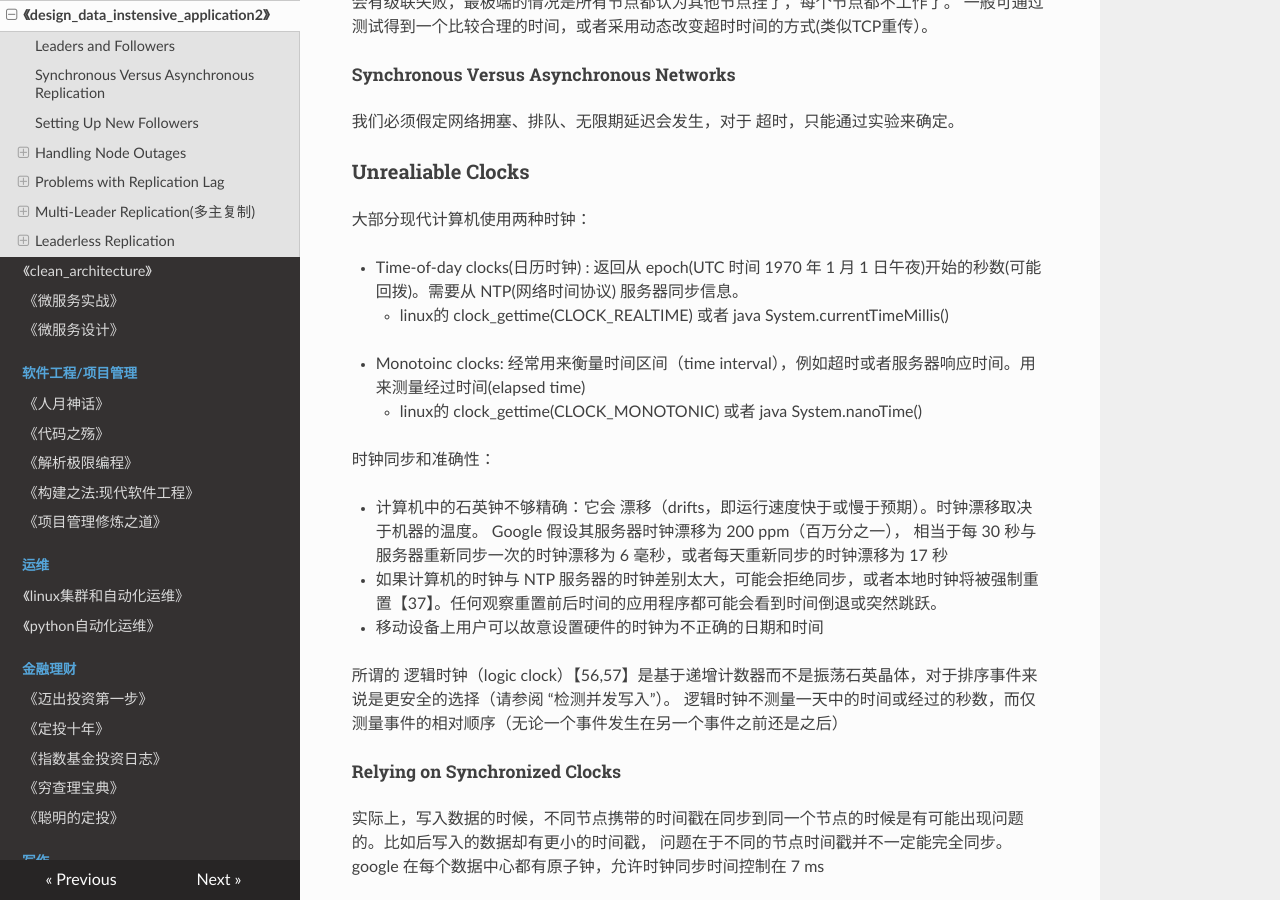
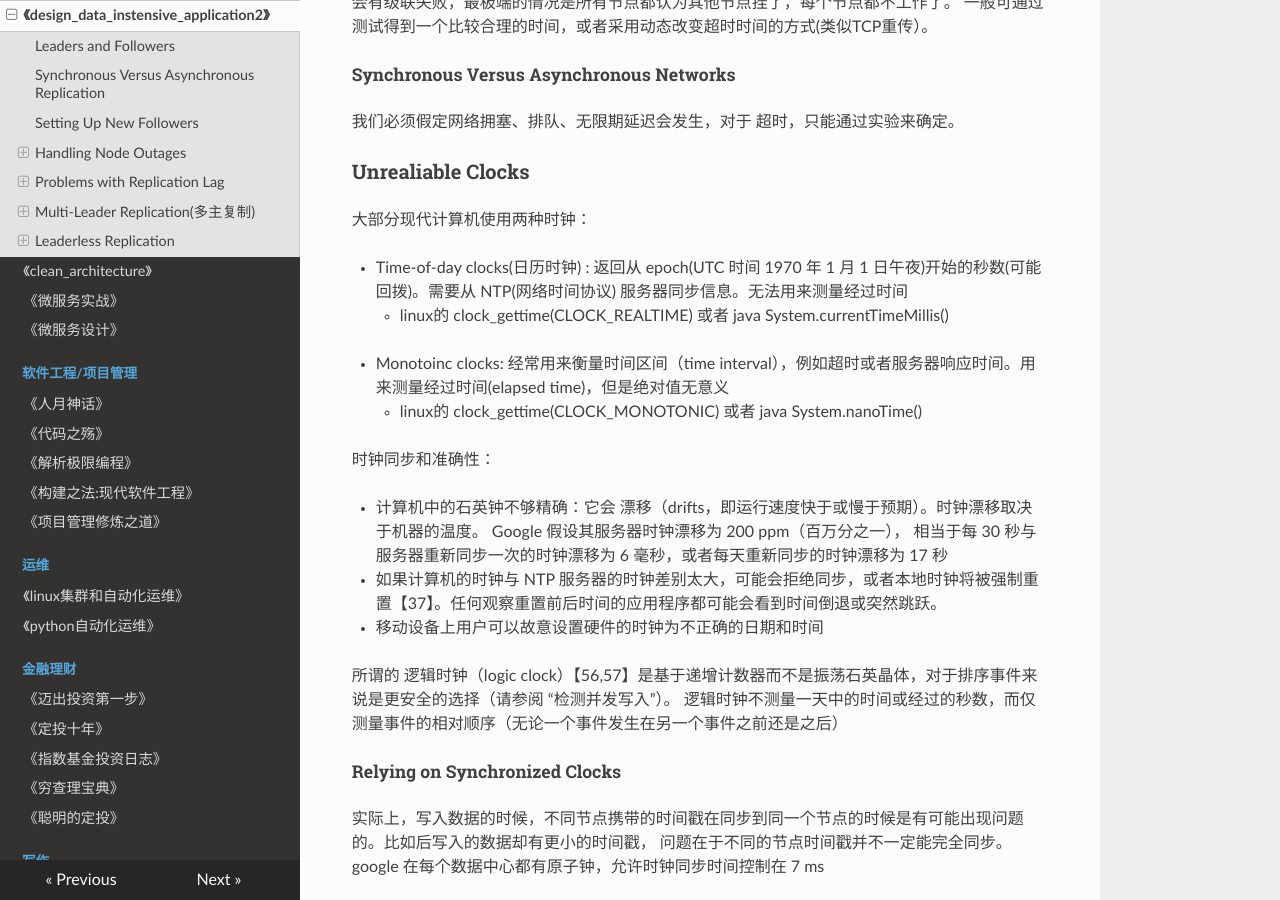
Before and after one commit to PegasusWang/booknotes, an MkDocs documentation site: the page built from docs/网站架构微服务/2_design_data_instensive_application.md, in a window 1280 px wide and 900 px high, scrolled down 17568 px. Built offline with MkDocs 1.6.1, drawn with Linux system fonts in a browser that asks for light colours; nearby versions of some CDN libraries; old or Windows-style settings are respelled for this version of MkDocs.

Commit message:
日历时钟vs单调时钟

```diff
--- a/docs/网站架构微服务/2_design_data_instensive_application.md
+++ b/docs/网站架构微服务/2_design_data_instensive_application.md
@@ -648,10 +648,10 @@ partial failutre: 分布式系统中经常出现一部分系统以一种不可
 
 大部分现代计算机使用两种时钟：
 
-- Time-of-day clocks(日历时钟) : 返回从 epoch(UTC 时间 1970 年 1 月 1 日午夜)开始的秒数(可能回拨)。需要从 NTP(网络时间协议) 服务器同步信息。
+- Time-of-day clocks(日历时钟) : 返回从 epoch(UTC 时间 1970 年 1 月 1 日午夜)开始的秒数(可能回拨)。需要从 NTP(网络时间协议) 服务器同步信息。无法用来测量经过时间
   - linux的 clock_gettime(CLOCK_REALTIME) 或者 java System.currentTimeMillis()
 
-- Monotoinc clocks: 经常用来衡量时间区间（time interval），例如超时或者服务器响应时间。用来测量经过时间(elapsed time)
+- Monotoinc clocks: 经常用来衡量时间区间（time interval），例如超时或者服务器响应时间。用来测量经过时间(elapsed time)，但是绝对值无意义
   - linux的 clock_gettime(CLOCK_MONOTONIC) 或者 java System.nanoTime()
 
 时钟同步和准确性：
```
